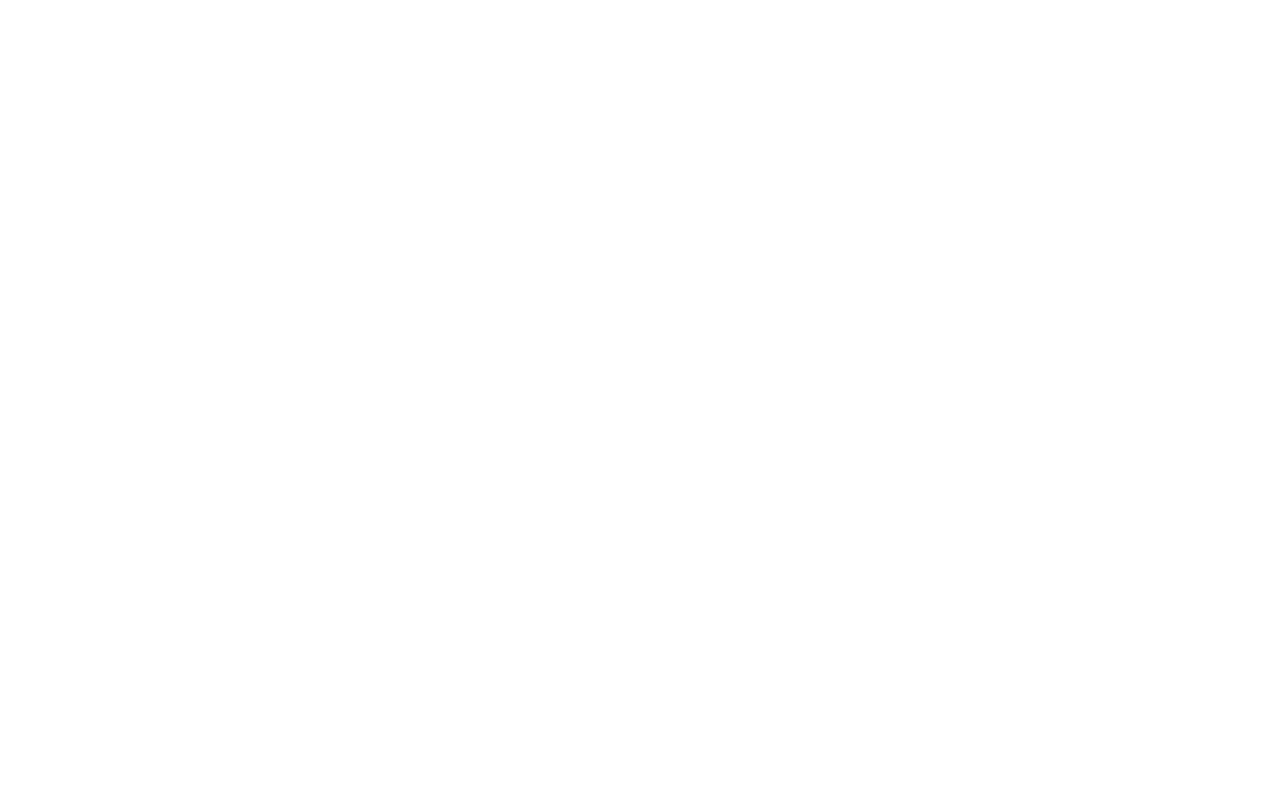
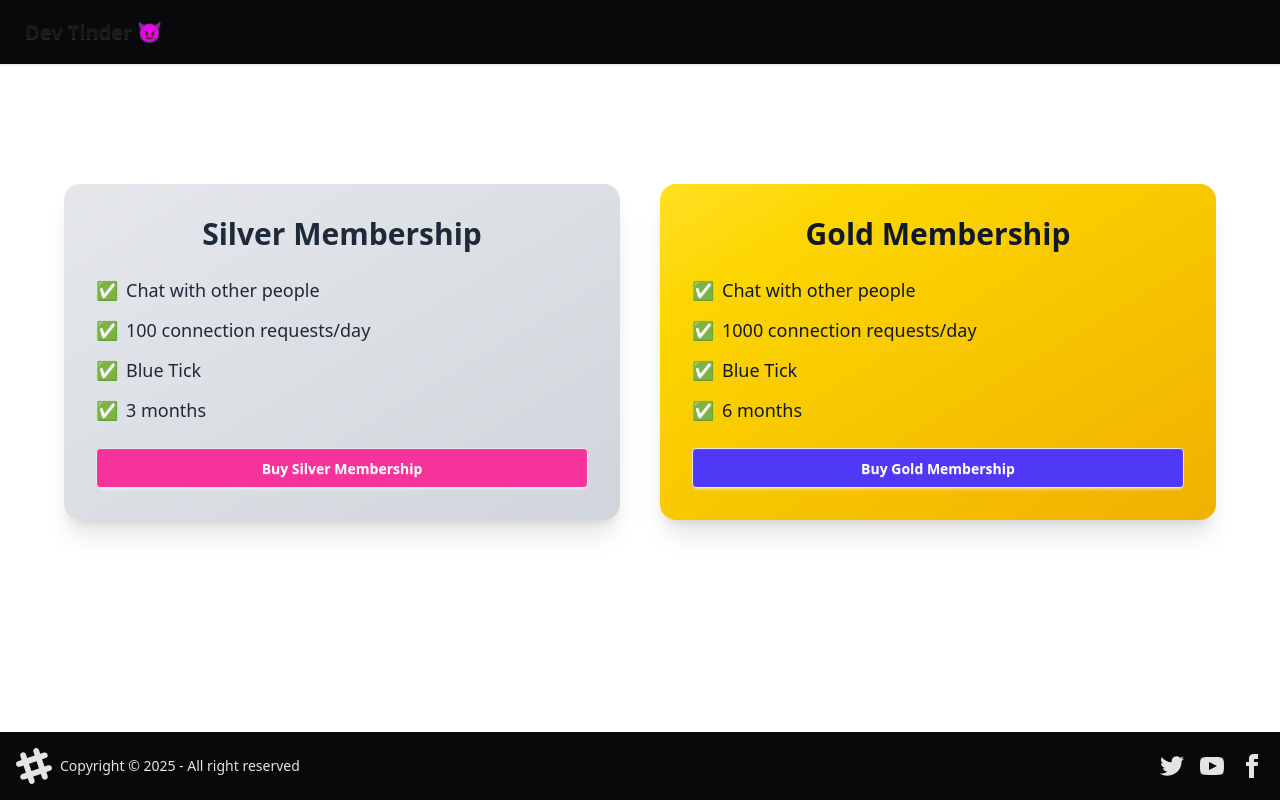
Before and after one commit to rohit161996/devTinder_Frontend, a React (Vite) app in the folder dev-tinder/: page /premium in a window 1280 px wide. Before the commit this address had no page. Built offline with nearby package versions, Linux system fonts and the light colour scheme; no server answers.

Commit message:
Buying Premium Component Added and Razorpay Frontend Code Added

```diff
--- a/dev-tinder/index.html
+++ b/dev-tinder/index.html
@@ -4,6 +4,7 @@
     <meta charset="UTF-8" />
     <link rel="icon" type="" href="" />
     <meta name="viewport" content="width=device-width, initial-scale=1.0" />
+    <script src="https://checkout.razorpay.com/v1/checkout.js"></script>
     <title>Dev Tinder</title>
   </head>
   <body>
--- a/dev-tinder/src/App.jsx
+++ b/dev-tinder/src/App.jsx
@@ -5,6 +5,7 @@
 import Profile from './Components/Profile'
 import Connections from './Components/Connections'
 import Requests from './Components/Requests'
+import Premium from './Components/Premium'
 import appStore from './utils/appStore';
 import { Provider } from 'react-redux';
 import Feed from './Components/Feed'
@@ -21,6 +22,7 @@
               <Route path="/profile" element={<Profile />} />
               <Route path="/connections" element={<Connections/>}/>
               <Route path="/requests" element={<Requests/>} />
+              <Route path="/premium" element={<Premium/>} />
             </Route>
           </Routes>
         </BrowserRouter>
--- a/dev-tinder/src/Components/NavBar.jsx
+++ b/dev-tinder/src/Components/NavBar.jsx
@@ -77,6 +77,11 @@
                                         </Link>
                                     </li>
                                     <li>
+                                        <Link to="/premium" className="justify-between">
+                                            Premium
+                                        </Link>
+                                    </li>
+                                    <li>
                                         <Link onClick={handleLogout}>
                                             Logout
                                         </Link>
--- /dev/null
+++ b/dev-tinder/src/Components/Premium.jsx
@@ -0,0 +1,112 @@
+import axios from "axios";
+import React from "react";
+import { BASE_URL } from "../utils/constants";
+
+const Premium = () => {
+
+    const handleBuyClick = async (membershipType) => {
+
+        const order = await axios.post(
+            BASE_URL + "/payment/create",
+            {
+                membershipType,
+            },
+            { withCredentials: true }
+        );
+
+        /* It should open the Razorpay Dialogue Box */
+        const { amount, keyId, notes, orderId } = order.notes;
+
+        /* Open Razorpay Checkout */
+        const options = {
+            key: keyId, // Replace with your Razorpay key_id
+            amount: amount, // Amount is in currency subunits. Default currency is INR. Hence, 50000 refers to 50000 paise
+            currency: 'INR',
+            name: "Dev Tinder",
+            description: 'Connect to other developer',
+            order_id: orderId, // This is the order_id created in the backend
+            prefill: {
+                name: notes.firstName + " " + notes.lastName,
+                email: notes.emailId,
+                contact: "9999999999",
+            },
+            theme: {
+                color: '#F37254'
+            },
+        };
+
+        const rzp = new window.Razorpay(options);
+        rzp.open();
+    }
+
+
+    return (
+        <div className="m-10 flex flex-col items-center">
+            <h1 className="text-4xl font-extrabold text-white mb-10">
+                Choose Your Membership
+            </h1>
+
+            <div className="flex flex-col lg:flex-row gap-10 w-full max-w-6xl justify-center">
+                {/* Silver Membership */}
+                <div className="flex flex-col justify-between bg-gradient-to-br from-gray-200 to-gray-300 text-gray-800 rounded-2xl shadow-xl p-8 w-full lg:w-1/2 transition transform hover:scale-105 hover:shadow-2xl">
+                    <div>
+                        <h2 className="text-3xl font-bold text-center mb-6">
+                            Silver Membership
+                        </h2>
+                        <ul className="space-y-3 text-lg">
+                            <li className="flex items-center">
+                                ✅ <span className="ml-2">Chat with other people</span>
+                            </li>
+                            <li className="flex items-center">
+                                ✅ <span className="ml-2">100 connection requests/day</span>
+                            </li>
+                            <li className="flex items-center">
+                                ✅ <span className="ml-2">Blue Tick</span>
+                            </li>
+                            <li className="flex items-center">
+                                ✅ <span className="ml-2">3 months</span>
+                            </li>
+                        </ul>
+                    </div>
+                    <button
+                        className="btn bg-pink-500 hover:bg-pink-600 text-white font-semibold mt-6"
+                        onClick={() => handleBuyClick("silver")}
+                    >
+                        Buy Silver Membership
+                    </button>
+                </div>
+
+                {/* Gold Membership */}
+                <div className="flex flex-col justify-between bg-gradient-to-br from-yellow-300 to-yellow-500 text-gray-900 rounded-2xl shadow-xl p-8 w-full lg:w-1/2 transition transform hover:scale-105 hover:shadow-2xl">
+                    <div>
+                        <h2 className="text-3xl font-bold text-center mb-6">
+                            Gold Membership
+                        </h2>
+                        <ul className="space-y-3 text-lg">
+                            <li className="flex items-center">
+                                ✅ <span className="ml-2">Chat with other people</span>
+                            </li>
+                            <li className="flex items-center">
+                                ✅ <span className="ml-2">1000 connection requests/day</span>
+                            </li>
+                            <li className="flex items-center">
+                                ✅ <span className="ml-2">Blue Tick</span>
+                            </li>
+                            <li className="flex items-center">
+                                ✅ <span className="ml-2">6 months</span>
+                            </li>
+                        </ul>
+                    </div>
+                    <button
+                        className="btn bg-indigo-600 hover:bg-indigo-700 text-white font-semibold mt-6"
+                        onClick={() => handleBuyClick("gold")}
+                    >
+                        Buy Gold Membership
+                    </button>
+                </div>
+            </div>
+        </div >
+    );
+};
+
+export default Premium;
```
Also changed, not shown: dev-tinder/src/Components/Login.jsx (+85 -115 lines), dev-tinder/src/utils/constants.js (line endings or trailing spaces).
